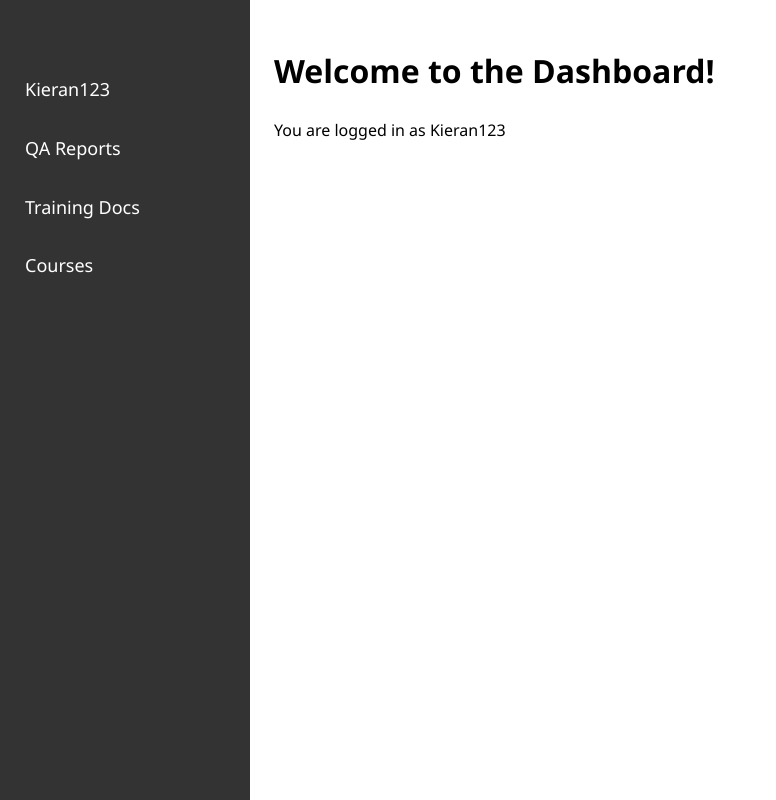
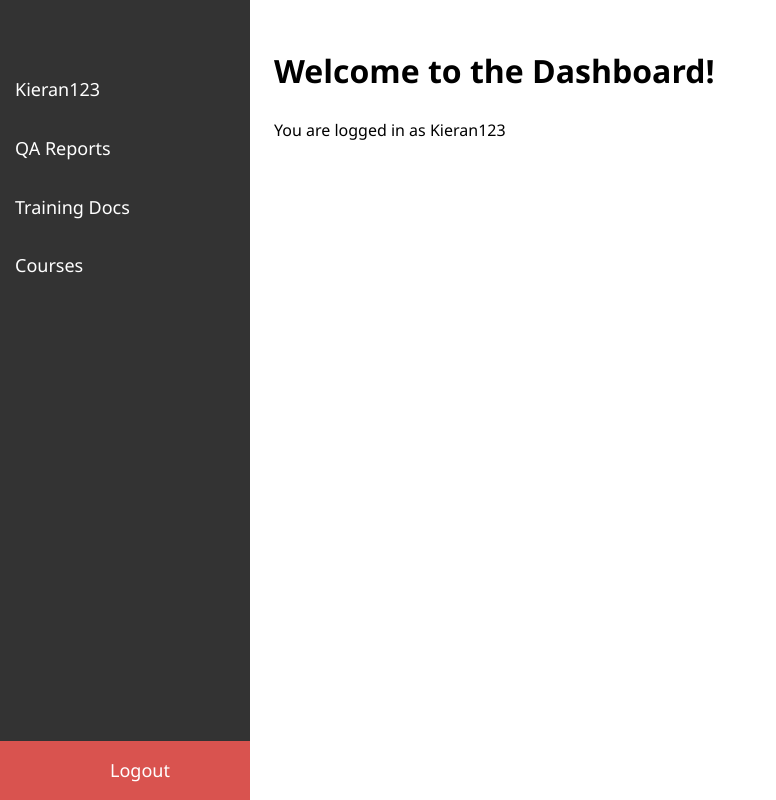
Before and after one commit to KieMerr17/lms_wayve, a Django app: page /dashboard/ in a window 1280 px wide. Shown: the whole page, without its empty margins (0-776 px from the left). Run offline with Django 4.2, Linux system fonts and the light colour scheme; a user stored in the database is signed in.

Commit message:
add logout button

```diff
--- a/static/css/styles.css
+++ b/static/css/styles.css
@@ -137,30 +137,36 @@ body {
 
 /*-----------------------------------  Sidebar Styles  -----------------------------------*/
 
+/* Sidebar styles */
 .sidebar {
     height: 100vh;
-    width: 250px;
+    width: 250px; /* Width for sidebar */
     position: fixed;
     top: 0;
     left: 0;
     background-color: #333;
     overflow-x: hidden;
-    transition: 0.3s;
+    transition: width 0.3s;
+    display: flex;
+    flex-direction: column; /* Stack vertically */
+    justify-content: space-between;
 }
 
+/* Sidebar content area */
 .sidebar-content {
     padding-top: 60px;
+    flex-grow: 1;
 }
 
+/* Sidebar links */
 .sidebar a {
     padding: 15px;
     text-decoration: none;
     font-size: 18px;
     color: white;
     display: block;
-    transition: 0.3s;
+    transition: background-color 0.3s; /* Smooth transition for hover */
     width: 200px;
-    margin-left: 10px;
 }
 
 .sidebar a:hover {
@@ -168,14 +174,13 @@ body {
 }
 
 .main-content {
-    margin-left: 250px;
+    margin-left: 250px; /* Offset for sidebar width */
     padding: 16px;
-    transition: margin-left 0.3s;
+    transition: margin-left 0.3s; /* Smooth transition for margin */
 }
 
-/* Burger menu styles for responsiveness */
 .burger-menu {
-    display: none;
+    display: none; /* Initially hidden */
     font-size: 30px;
     cursor: pointer;
     position: absolute;
@@ -183,19 +188,33 @@ body {
     left: 15px;
 }
 
+.logout-button {
+    display: block;
+    padding: 15px;
+    text-decoration: none;
+    color: white;
+    background-color: #d9534f;
+    text-align: center;
+    transition: background-color 0.3s;
+    width: 100% !important;
+}
+
+.logout-button:hover {
+    background-color: #c9302c;
+}
+
 /* Responsive styles */
 @media screen and (max-width: 768px) {
     .sidebar {
-        width: 0;
-        transition: width 0.3s;
+        width: 0; /* Initially hidden */
     }
 
     .main-content {
-        margin-left: 0;
+        margin-left: 0; /* No margin when sidebar is hidden */
     }
 
     .burger-menu {
-        display: block;
+        display: block; /* Show burger menu */
     }
 }
 
--- a/templates/dashboard.html
+++ b/templates/dashboard.html
@@ -18,6 +18,7 @@
             <a href="#">Training Docs</a>
             <a href="#">Courses</a>
         </div>
+        <a href="{% url 'login' %}" class="logout-button">Logout</a>
     </div>
 
     <!-- Main content -->
```
Also changed, not shown: db.sqlite3.
